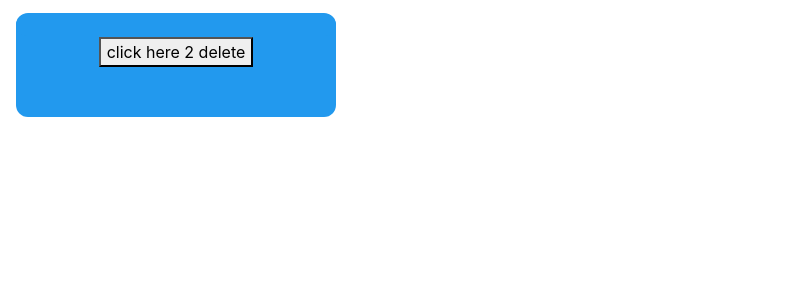
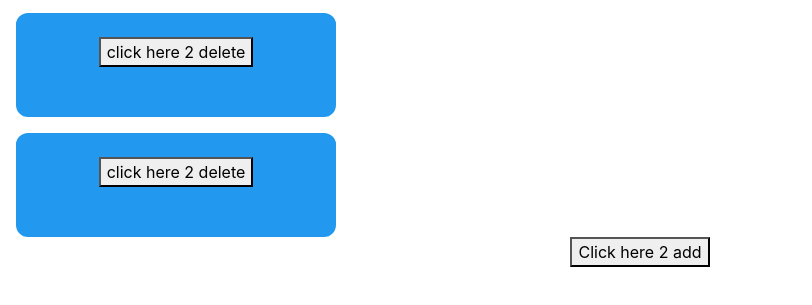
Before and after one commit to jin-lee4/fridgespace, a website: page index.html in a window 1280 px wide. Shown: the part 51-356 px from the top of the page, without its empty margins (0-812 px from the left). Drawn offline with nearby package versions, Linux system fonts and the light colour scheme.

Commit message:
Added "add draggable object" button

```diff
--- a/front-end/css/stylesheet.css
+++ b/front-end/css/stylesheet.css
@@ -1,5 +1,6 @@
 body {
-    text-align: center !important;
+    text-align: center;
+    height: 100%;
 }
 .draggable {
     width: 25%;
@@ -26,3 +27,6 @@ input {
 input:focus {
     outline: 0;
 }
+.drag-area {
+    height: 50%;
+}
--- a/front-end/js/script.js
+++ b/front-end/js/script.js
@@ -41,7 +41,7 @@ function dragMoveListener (event) {
         target.style.transform =
             'translate(' + x + 'px, ' + y + 'px)'
 
-    // update the posiion attributes
+    // update the position attributes
     target.setAttribute('data-x', x)
     target.setAttribute('data-y', y)
 }
@@ -50,7 +50,21 @@ function dragMoveListener (event) {
 window.dragMoveListener = dragMoveListener
 
 //deleting an element
-function deleteInteractable() {
-  var elm = document.getElementById('drag-1');
-  elm.remove();
+function deleteInteractable(elm) {
+  elm.parentElement.remove();
 }
+
+function createInteractable() {
+    var draggable = document.createElement("DIV")
+    draggable.classList.add("draggable")
+
+    var btn = document.createElement("BUTTON")
+    btn.setAttribute("onClick","deleteInteractable(this)")
+    btn.innerText = "click here 2 delete"
+
+    var inpt = document.createElement("INPUT")
+
+    draggable.appendChild(inpt)
+    draggable.appendChild(btn)
+    document.body.appendChild(draggable)
+}
--- a/index.html
+++ b/index.html
@@ -16,11 +16,23 @@
 <body>
     <h1>Fridge Space</h1>
 
-    <div id="drag-1" class="draggable">
+    <div class="drag-area">
+    <div class="draggable">
         <input>
-        <button onClick = "deleteInteractable()">
+        <button onClick="deleteInteractable(this)">
           click here 2 delete
         </button>
     </div>
+
+    <div class="draggable">
+        <input>
+        <button onClick="deleteInteractable(this)">
+            click here 2 delete
+        </button>
+    </div>
+    </div>
+    <button onClick="createInteractable()">
+        Click here 2 add
+    </button>
 </body>
 </html>
```
